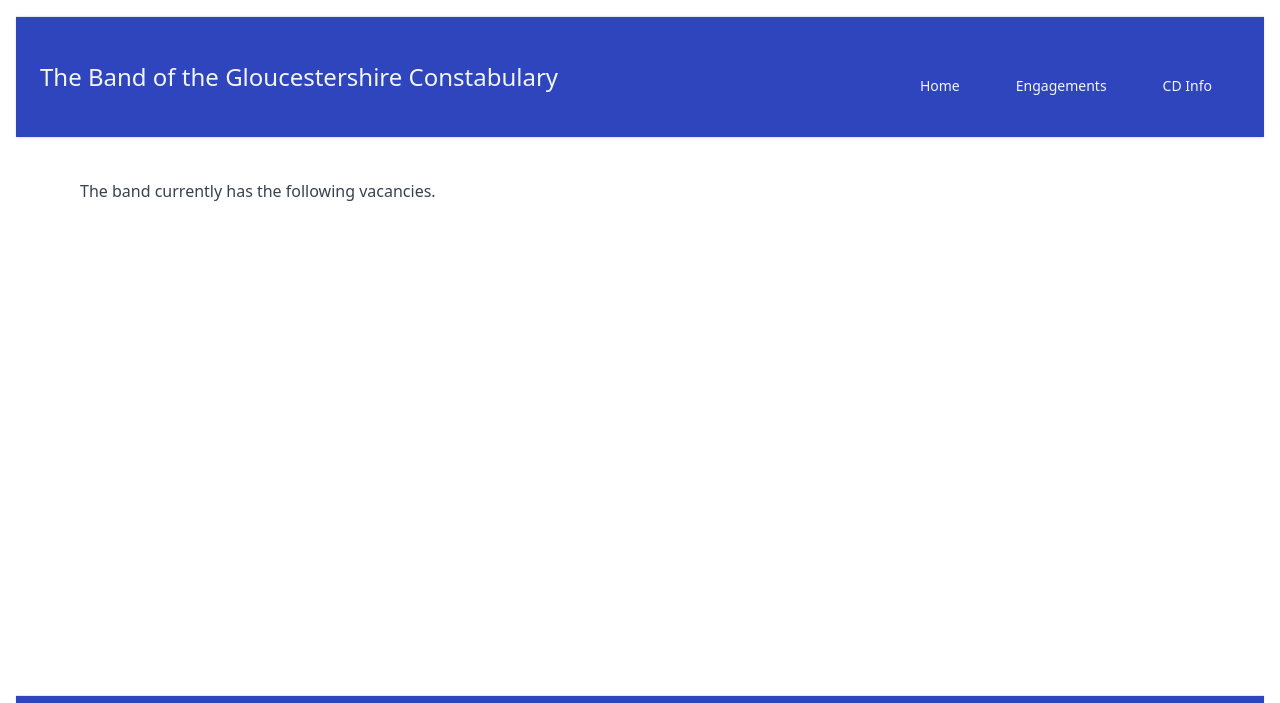
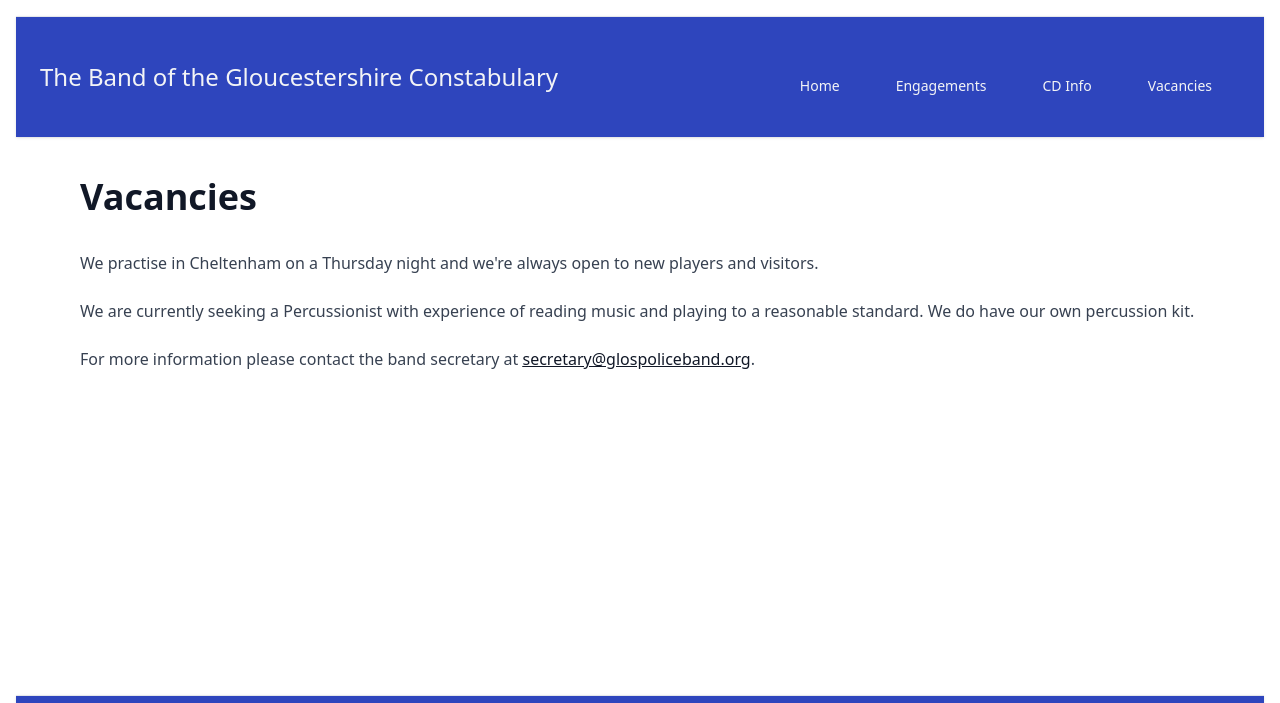
Before and after one commit to glospoliceband/glospoliceband.github.io, a Gatsby site: page /vacancies in a window 1280 px wide. Shown: the top 703 px of the page. Built offline with nearby package versions, Linux system fonts and the light colour scheme; Gatsby itself is replaced by a stand-in of ours.

Commit message:
Add vacancies page.

```diff
--- a/src/components/navigation.tsx
+++ b/src/components/navigation.tsx
@@ -13,7 +13,7 @@ const navigation = [
   { name: "Home", href: "/", slug: "homepage" },
   { name: "Engagements", href: "/engagements", slug: "engagements" },
   { name: <span>CD&nbsp;Info</span>, href: "/cdinfo", slug: "cdinfo" },
-  // { name: 'Vacancies', href: '/vacancies', slug: 'vacancies' },
+  { name: "Vacancies", href: '/vacancies', slug: 'vacancies' },
   // { name: 'Gallery', href: '/gallery', slug: 'gallary' },
   // { name: 'Music', href: '/music', slug: 'music' },
   // { name: 'Documents', href: '/documents', slug: 'documents' },
--- a/src/pages/cdinfo.mdx
+++ b/src/pages/cdinfo.mdx
@@ -47,7 +47,6 @@ tracks:
 ---
 
 import { CdInfo } from "../components/cdinfo.tsx";
-import { CdCover } from "../components/images.tsx";
 
 # A Night at the Movies
 
--- a/src/pages/vacancies.mdx
+++ b/src/pages/vacancies.mdx
@@ -2,4 +2,12 @@
 slug: vacancies
 ---
 
-The band currently has the following vacancies.
+import { Droitwich2023 } from "../components/images.tsx";
+
+# Vacancies
+
+We practise in Cheltenham on a Thursday night and we're always open to new players and visitors.
+
+We are currently seeking a Percussionist with experience of reading music and playing to a reasonable standard.  We do have our own percussion kit.
+
+For more information please contact the band secretary at <a href="mailto: secretary@glospoliceband.org">secretary@glospoliceband.org</a>.
```
